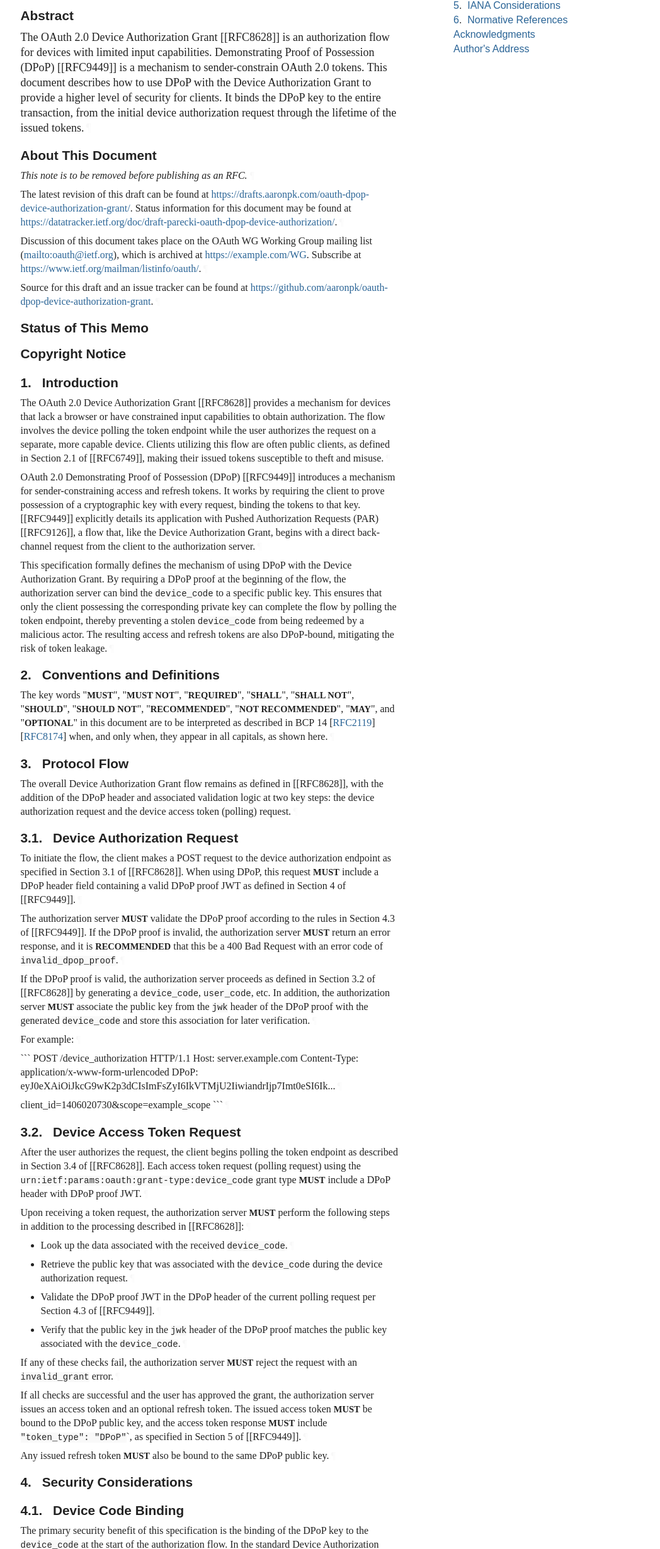
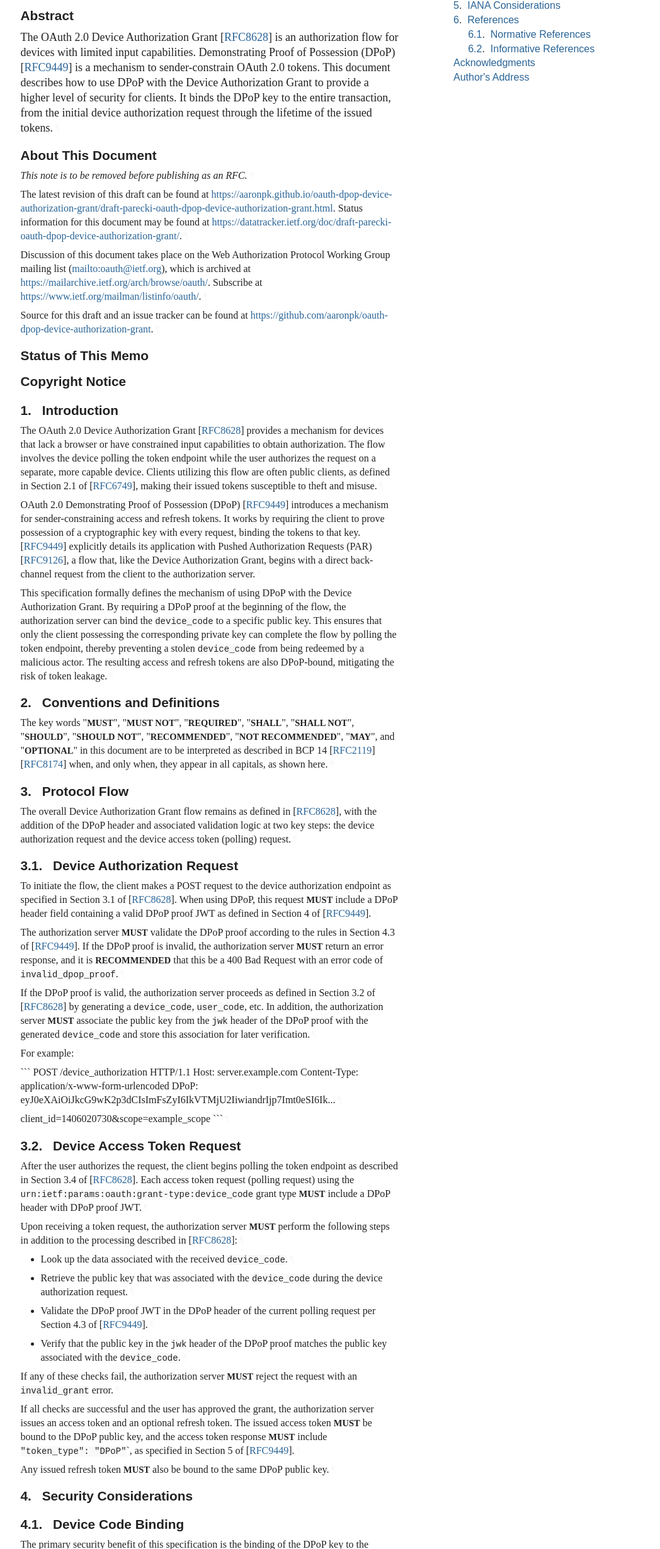
Before and after one commit to aaronpk/oauth-dpop-device-authorization-grant, a plain HTML site: page draft-parecki-oauth-dpop-device-authorization-grant.html in a window 1280 px wide. Shown: the part 340-2800 px from the top of the page at 63% size, without its empty margins (92-1140 px from the left). Drawn offline with Linux system fonts and the light colour scheme; a web font is replaced by a local one.

Commit message:
Script updating gh-pages from 6cc5b36. [ci skip]

```diff
--- a/draft-parecki-oauth-dpop-device-authorization-grant.html
+++ b/draft-parecki-oauth-dpop-device-authorization-grant.html
@@ -7,9 +7,9 @@
 <title>DPoP for the OAuth 2.0 Device Authorization Grant</title>
 <meta content="Aaron Parecki" name="author">
 <meta content="
-       The OAuth 2.0 Device Authorization Grant [[RFC8628]] is an
+       The OAuth 2.0 Device Authorization Grant   is an
 authorization flow for devices with limited input capabilities.
-Demonstrating Proof of Possession (DPoP) [[RFC9449]] is a mechanism
+Demonstrating Proof of Possession (DPoP)   is a mechanism
 to sender-constrain OAuth 2.0 tokens. This document describes how to
 use DPoP with the Device Authorization Grant to provide a higher
 level of security for clients. It binds the DPoP key to the entire transaction,
@@ -20,7 +20,7 @@ the issued tokens.
 <meta content="oauth" name="keyword">
 <meta content="device" name="keyword">
 <meta content="dpop" name="keyword">
-<meta content="draft-parecki-oauth-dpop-device-authorization-grant" name="ietf.draft">
+<meta content="draft-parecki-oauth-dpop-device-authorization-grant-latest" name="ietf.draft">
 <!-- Generator version information:
   xml2rfc 3.30.2
     Python 3.12.11
@@ -1065,9 +1065,9 @@ svg :is([fill="white"], [fill^="#fff"]) {
 <div id="internal-metadata" class="document-information">
 <dl id="identifiers">
 <dt class="label-workgroup">Workgroup:</dt>
-<dd class="workgroup">OAuth WG</dd>
+<dd class="workgroup">Web Authorization Protocol</dd>
 <dt class="label-internet-draft">Internet-Draft:</dt>
-<dd class="internet-draft">draft-parecki-oauth-dpop-device-authorization-grant</dd>
+<dd class="internet-draft">draft-parecki-oauth-dpop-device-authorization-grant-latest</dd>
 <dt class="label-published">Published:</dt>
 <dd class="published">
 <time datetime="2025-09-20" class="published">20 September 2025</time>
@@ -1088,9 +1088,9 @@ svg :is([fill="white"], [fill^="#fff"]) {
 <h1 id="title">DPoP for the OAuth 2.0 Device Authorization Grant</h1>
 <section id="section-abstract">
       <h2 id="abstract"><a href="#abstract" class="selfRef">Abstract</a></h2>
-<p id="section-abstract-1">The OAuth 2.0 Device Authorization Grant [[RFC8628]] is an
+<p id="section-abstract-1">The OAuth 2.0 Device Authorization Grant <span>[<a href="#RFC8628" class="cite xref">RFC8628</a>]</span> is an
 authorization flow for devices with limited input capabilities.
-Demonstrating Proof of Possession (DPoP) [[RFC9449]] is a mechanism
+Demonstrating Proof of Possession (DPoP) <span>[<a href="#RFC9449" class="cite xref">RFC9449</a>]</span> is a mechanism
 to sender-constrain OAuth 2.0 tokens. This document describes how to
 use DPoP with the Device Authorization Grant to provide a higher
 level of security for clients. It binds the DPoP key to the entire transaction,
@@ -1103,12 +1103,12 @@ the issued tokens.<a href="#section-abstract-1" class="pilcrow">¶</a></p>
       </h2>
 <p id="section-note.1-1">This note is to be removed before publishing as an RFC.<a href="#section-note.1-1" class="pilcrow">¶</a></p>
 <p id="section-note.1-2">
-        The latest revision of this draft can be found at <span><a href="https://drafts.aaronpk.com/oauth-dpop-device-authorization-grant/">https://drafts.aaronpk.com/oauth-dpop-device-authorization-grant/</a></span>.
-        Status information for this document may be found at <span><a href="https://datatracker.ietf.org/doc/draft-parecki-oauth-dpop-device-authorization/">https://datatracker.ietf.org/doc/draft-parecki-oauth-dpop-device-authorization/</a></span>.<a href="#section-note.1-2" class="pilcrow">¶</a></p>
+        The latest revision of this draft can be found at <span><a href="https://aaronpk.github.io/oauth-dpop-device-authorization-grant/draft-parecki-oauth-dpop-device-authorization-grant.html">https://aaronpk.github.io/oauth-dpop-device-authorization-grant/draft-parecki-oauth-dpop-device-authorization-grant.html</a></span>.
+        Status information for this document may be found at <span><a href="https://datatracker.ietf.org/doc/draft-parecki-oauth-dpop-device-authorization-grant/">https://datatracker.ietf.org/doc/draft-parecki-oauth-dpop-device-authorization-grant/</a></span>.<a href="#section-note.1-2" class="pilcrow">¶</a></p>
 <p id="section-note.1-3">
         Discussion of this document takes place on the
-        OAuth WG Working Group mailing list (<span><a href="mailto:oauth@ietf.org">mailto:oauth@ietf.org</a></span>),
-        which is archived at <span><a href="https://example.com/WG">https://example.com/WG</a></span>.
+        Web Authorization Protocol Working Group mailing list (<span><a href="mailto:oauth@ietf.org">mailto:oauth@ietf.org</a></span>),
+        which is archived at <span><a href="https://mailarchive.ietf.org/arch/browse/oauth/">https://mailarchive.ietf.org/arch/browse/oauth/</a></span>.
         Subscribe at <span><a href="https://www.ietf.org/mailman/listinfo/oauth/">https://www.ietf.org/mailman/listinfo/oauth/</a></span>.<a href="#section-note.1-3" class="pilcrow">¶</a></p>
 <p id="section-note.1-4">Source for this draft and an issue tracker can be found at
         <span><a href="https://github.com/aaronpk/oauth-dpop-device-authorization-grant">https://github.com/aaronpk/oauth-dpop-device-authorization-grant</a></span>.<a href="#section-note.1-4" class="pilcrow">¶</a></p>
@@ -1196,7 +1196,15 @@ the issued tokens.<a href="#section-abstract-1" class="pilcrow">¶</a></p>
             <p id="section-toc.1-1.5.1"><a href="#section-5" class="auto internal xref">5</a>.  <a href="#name-iana-considerations" class="internal xref">IANA Considerations</a></p>
 </li>
           <li class="compact toc ulBare ulEmpty" id="section-toc.1-1.6">
-            <p id="section-toc.1-1.6.1"><a href="#section-6" class="auto internal xref">6</a>.  <a href="#name-normative-references" class="internal xref">Normative References</a></p>
+            <p id="section-toc.1-1.6.1"><a href="#section-6" class="auto internal xref">6</a>.  <a href="#name-references" class="internal xref">References</a></p>
+<ul class="compact toc ulBare ulEmpty">
+<li class="compact toc ulBare ulEmpty" id="section-toc.1-1.6.2.1">
+                <p id="section-toc.1-1.6.2.1.1"><a href="#section-6.1" class="auto internal xref">6.1</a>.  <a href="#name-normative-references" class="internal xref">Normative References</a></p>
+</li>
+              <li class="compact toc ulBare ulEmpty" id="section-toc.1-1.6.2.2">
+                <p id="section-toc.1-1.6.2.2.1"><a href="#section-6.2" class="auto internal xref">6.2</a>.  <a href="#name-informative-references" class="internal xref">Informative References</a></p>
+</li>
+            </ul>
 </li>
           <li class="compact toc ulBare ulEmpty" id="section-toc.1-1.7">
             <p id="section-toc.1-1.7.1"><a href="#appendix-A" class="auto internal xref"></a><a href="#name-acknowledgments" class="internal xref">Acknowledgments</a></p>
@@ -1213,19 +1221,19 @@ the issued tokens.<a href="#section-abstract-1" class="pilcrow">¶</a></p>
       <h2 id="name-introduction">
 <a href="#section-1" class="section-number selfRef">1. </a><a href="#name-introduction" class="section-name selfRef">Introduction</a>
       </h2>
-<p id="section-1-1">The OAuth 2.0 Device Authorization Grant [[RFC8628]] provides a mechanism
+<p id="section-1-1">The OAuth 2.0 Device Authorization Grant <span>[<a href="#RFC8628" class="cite xref">RFC8628</a>]</span> provides a mechanism
 for devices that lack a browser or have constrained input capabilities
 to obtain authorization. The flow involves the device polling the token
 endpoint while the user authorizes the request on a separate, more
 capable device. Clients utilizing this flow are often public clients,
-as defined in Section 2.1 of [[RFC6749]], making their issued tokens
+as defined in Section 2.1 of <span>[<a href="#RFC6749" class="cite xref">RFC6749</a>]</span>, making their issued tokens
 susceptible to theft and misuse.<a href="#section-1-1" class="pilcrow">¶</a></p>
-<p id="section-1-2">OAuth 2.0 Demonstrating Proof of Possession (DPoP) [[RFC9449]]
+<p id="section-1-2">OAuth 2.0 Demonstrating Proof of Possession (DPoP) <span>[<a href="#RFC9449" class="cite xref">RFC9449</a>]</span>
 introduces a mechanism for sender-constraining access and refresh
 tokens. It works by requiring the client to prove possession of a
 cryptographic key with every request, binding the tokens to that key.
-[[RFC9449]] explicitly details its application with Pushed Authorization
-Requests (PAR) [[RFC9126]], a flow that, like the Device Authorization
+<span>[<a href="#RFC9449" class="cite xref">RFC9449</a>]</span> explicitly details its application with Pushed Authorization
+Requests (PAR) <span>[<a href="#RFC9126" class="cite xref">RFC9126</a>]</span>, a flow that, like the Device Authorization
 Grant, begins with a direct back-channel request from the client to the
 authorization server.<a href="#section-1-2" class="pilcrow">¶</a></p>
 <p id="section-1-3">This specification formally defines the mechanism of using DPoP with the Device
@@ -1255,7 +1263,7 @@ appear in all capitals, as shown here.<a href="#section-2-1" class="pilcrow">¶<
 <a href="#section-3" class="section-number selfRef">3. </a><a href="#name-protocol-flow" class="section-name selfRef">Protocol Flow</a>
       </h2>
 <p id="section-3-1">The overall Device Authorization Grant flow remains as defined in
-[[RFC8628]], with the addition of the DPoP header and associated
+<span>[<a href="#RFC8628" class="cite xref">RFC8628</a>]</span>, with the addition of the DPoP header and associated
 validation logic at two key steps: the device authorization request and
 the device access token (polling) request.<a href="#section-3-1" class="pilcrow">¶</a></p>
 <div id="device-authorization-request">
@@ -1264,16 +1272,16 @@ the device access token (polling) request.<a href="#section-3-1" class="pilcrow"
 <a href="#section-3.1" class="section-number selfRef">3.1. </a><a href="#name-device-authorization-reques" class="section-name selfRef">Device Authorization Request</a>
         </h3>
 <p id="section-3.1-1">To initiate the flow, the client makes a POST request to the device
-authorization endpoint as specified in Section 3.1 of [[RFC8628]]. When
+authorization endpoint as specified in Section 3.1 of <span>[<a href="#RFC8628" class="cite xref">RFC8628</a>]</span>. When
 using DPoP, this request <span class="bcp14">MUST</span> include a DPoP header field containing a
-valid DPoP proof JWT as defined in Section 4 of [[RFC9449]].<a href="#section-3.1-1" class="pilcrow">¶</a></p>
+valid DPoP proof JWT as defined in Section 4 of <span>[<a href="#RFC9449" class="cite xref">RFC9449</a>]</span>.<a href="#section-3.1-1" class="pilcrow">¶</a></p>
 <p id="section-3.1-2">The authorization server <span class="bcp14">MUST</span> validate the DPoP proof according to the
-rules in Section 4.3 of [[RFC9449]]. If the DPoP proof is invalid, the
+rules in Section 4.3 of <span>[<a href="#RFC9449" class="cite xref">RFC9449</a>]</span>. If the DPoP proof is invalid, the
 authorization server <span class="bcp14">MUST</span> return an error response, and it is
 <span class="bcp14">RECOMMENDED</span> that this be a 400 Bad Request with an error code of
 <code>invalid_dpop_proof</code>.<a href="#section-3.1-2" class="pilcrow">¶</a></p>
 <p id="section-3.1-3">If the DPoP proof is valid, the authorization server proceeds as defined
-in Section 3.2 of [[RFC8628]] by generating a <code>device_code</code>, <code>user_code</code>,
+in Section 3.2 of <span>[<a href="#RFC8628" class="cite xref">RFC8628</a>]</span> by generating a <code>device_code</code>, <code>user_code</code>,
 etc. In addition, the authorization server <span class="bcp14">MUST</span> associate the public key
 from the <code>jwk</code> header of the DPoP proof with the generated <code>device_code</code>
 and store this association for later verification.<a href="#section-3.1-3" class="pilcrow">¶</a></p>
@@ -1293,12 +1301,12 @@ DPoP: eyJ0eXAiOiJkcG9wK2p3dCIsImFsZyI6IkVTMjU2IiwiandrIjp7Imt0eSI6Ik...<a href="
 <a href="#section-3.2" class="section-number selfRef">3.2. </a><a href="#name-device-access-token-request" class="section-name selfRef">Device Access Token Request</a>
         </h3>
 <p id="section-3.2-1">After the user authorizes the request, the client begins polling the
-token endpoint as described in Section 3.4 of [[RFC8628]]. Each access
+token endpoint as described in Section 3.4 of <span>[<a href="#RFC8628" class="cite xref">RFC8628</a>]</span>. Each access
 token request (polling request) using the
 <code>urn:ietf:params:oauth:grant-type:device_code</code> grant type <span class="bcp14">MUST</span> include a
 DPoP header with DPoP proof JWT.<a href="#section-3.2-1" class="pilcrow">¶</a></p>
 <p id="section-3.2-2">Upon receiving a token request, the authorization server <span class="bcp14">MUST</span> perform
-the following steps in addition to the processing described in [[RFC8628]]:<a href="#section-3.2-2" class="pilcrow">¶</a></p>
+the following steps in addition to the processing described in <span>[<a href="#RFC8628" class="cite xref">RFC8628</a>]</span>:<a href="#section-3.2-2" class="pilcrow">¶</a></p>
 <ul class="normal">
 <li class="normal" id="section-3.2-3.1">
             <p id="section-3.2-3.1.1">Look up the data associated with the received <code>device_code</code>.<a href="#section-3.2-3.1.1" class="pilcrow">¶</a></p>
@@ -1307,7 +1315,7 @@
             <p id="section-3.2-3.2.1">Retrieve the public key that was associated with the <code>device_code</code> during the device authorization request.<a href="#section-3.2-3.2.1" class="pilcrow">¶</a></p>
 </li>
           <li class="normal" id="section-3.2-3.3">
-            <p id="section-3.2-3.3.1">Validate the DPoP proof JWT in the DPoP header of the current polling request per Section 4.3 of [[RFC9449]].<a href="#section-3.2-3.3.1" class="pilcrow">¶</a></p>
+            <p id="section-3.2-3.3.1">Validate the DPoP proof JWT in the DPoP header of the current polling request per Section 4.3 of <span>[<a href="#RFC9449" class="cite xref">RFC9449</a>]</span>.<a href="#section-3.2-3.3.1" class="pilcrow">¶</a></p>
 </li>
           <li class="normal" id="section-3.2-3.4">
             <p id="section-3.2-3.4.1">Verify that the public key in the <code>jwk</code> header of the DPoP proof matches the public key associated with the <code>device_code</code>.<a href="#section-3.2-3.4.1" class="pilcrow">¶</a></p>
@@ -1319,7 +1327,7 @@ the request with an <code>invalid_grant</code> error.<a href="#section-3.2-4" cl
 authorization server issues an access token and an optional refresh
 token. The issued access token <span class="bcp14">MUST</span> be bound to the DPoP public key,
 and the access token response <span class="bcp14">MUST</span> include <code>"token_type": "DPoP"</code>`, as
-specified in Section 5 of [[RFC9449]].<a href="#section-3.2-5" class="pilcrow">¶</a></p>
+specified in Section 5 of <span>[<a href="#RFC9449" class="cite xref">RFC9449</a>]</span>.<a href="#section-3.2-5" class="pilcrow">¶</a></p>
 <p id="section-3.2-6">Any issued refresh token <span class="bcp14">MUST</span> also be bound to the same DPoP public key.<a href="#section-3.2-6" class="pilcrow">¶</a></p>
 </section>
 </div>
@@ -1359,7 +1367,7 @@ from initiating a device flow and using DPoP correctly. It protects the
 integrity of a single authorization flow by ensuring the same cryptographic
 identity (the DPoP key pair) is used throughout. It is not a client
 authentication mechanism. As such, the security considerations for public
-clients in Section 5 of [[RFC8628]] and [[RFC9700]] remain relevant.<a href="#section-4.2-1" class="pilcrow">¶</a></p>
+clients in Section 5 of <span>[<a href="#RFC8628" class="cite xref">RFC8628</a>]</span> and <span>[<a href="#RFC9700" class="cite xref">RFC9700</a>]</span> remain relevant.<a href="#section-4.2-1" class="pilcrow">¶</a></p>
 </section>
 </div>
 <div id="general-dpop-considerations">
@@ -1367,7 +1375,7 @@
         <h3 id="name-general-dpop-considerations">
 <a href="#section-4.3" class="section-number selfRef">4.3. </a><a href="#name-general-dpop-considerations" class="section-name selfRef">General DPoP Considerations</a>
         </h3>
-<p id="section-4.3-1">All security considerations from [[RFC9449]] apply, including those
+<p id="section-4.3-1">All security considerations from <span>[<a href="#RFC9449" class="cite xref">RFC9449</a>]</span> apply, including those
 regarding DPoP proof replay, nonce usage, signature algorithms, and the
 need to protect the private key on the client device.<a href="#section-4.3-1" class="pilcrow">¶</a></p>
 </section>
@@ -1382,21 +1390,57 @@ need to protect the private key on the client device.<a href="#section-4.3-1" cl
 <p id="section-5-1">This document has no IANA actions.<a href="#section-5-1" class="pilcrow">¶</a></p>
 </section>
 </div>
+<div id="sec-combined-references">
+<section id="section-6">
+      <h2 id="name-references">
+<a href="#section-6" class="section-number selfRef">6. </a><a href="#name-references" class="section-name selfRef">References</a>
+      </h2>
 <div id="sec-normative-references">
-<section id="section-6">
-      <h2 id="name-normative-references">
-<a href="#section-6" class="section-number selfRef">6. </a><a href="#name-normative-references" class="section-name selfRef">Normative References</a>
-      </h2>
+<section id="section-6.1">
+        <h3 id="name-normative-references">
+<a href="#section-6.1" class="section-number selfRef">6.1. </a><a href="#name-normative-references" class="section-name selfRef">Normative References</a>
+        </h3>
 <dl class="references">
 <dt id="RFC2119">[RFC2119]</dt>
-      <dd>
+        <dd>
 <span class="refAuthor">Bradner, S.</span>, <span class="refTitle">"Key words for use in RFCs to Indicate Requirement Levels"</span>, <span class="seriesInfo">BCP 14</span>, <span class="seriesInfo">RFC 2119</span>, <span class="seriesInfo">DOI 10.17487/RFC2119</span>, <time datetime="1997-03" class="refDate">March 1997</time>, <span>&lt;<a href="https://www.rfc-editor.org/rfc/rfc2119">https://www.rfc-editor.org/rfc/rfc2119</a>&gt;</span>. </dd>
 <dd class="break"></dd>
+<dt id="RFC6749">[RFC6749]</dt>
+        <dd>
+<span class="refAuthor">Hardt, D., Ed.</span>, <span class="refTitle">"The OAuth 2.0 Authorization Framework"</span>, <span class="seriesInfo">RFC 6749</span>, <span class="seriesInfo">DOI 10.17487/RFC6749</span>, <time datetime="2012-10" class="refDate">October 2012</time>, <span>&lt;<a href="https://www.rfc-editor.org/rfc/rfc6749">https://www.rfc-editor.org/rfc/rfc6749</a>&gt;</span>. </dd>
+<dd class="break"></dd>
 <dt id="RFC8174">[RFC8174]</dt>
-    <dd>
+        <dd>
 <span class="refAuthor">Leiba, B.</span>, <span class="refTitle">"Ambiguity of Uppercase vs Lowercase in RFC 2119 Key Words"</span>, <span class="seriesInfo">BCP 14</span>, <span class="seriesInfo">RFC 8174</span>, <span class="seriesInfo">DOI 10.17487/RFC8174</span>, <time datetime="2017-05" class="refDate">May 2017</time>, <span>&lt;<a href="https://www.rfc-editor.org/rfc/rfc8174">https://www.rfc-editor.org/rfc/rfc8174</a>&gt;</span>. </dd>
 <dd class="break"></dd>
+<dt id="RFC8628">[RFC8628]</dt>
+        <dd>
+<span class="refAuthor">Denniss, W.</span>, <span class="refAuthor">Bradley, J.</span>, <span class="refAuthor">Jones, M.</span>, and <span class="refAuthor">H. Tschofenig</span>, <span class="refTitle">"OAuth 2.0 Device Authorization Grant"</span>, <span class="seriesInfo">RFC 8628</span>, <span class="seriesInfo">DOI 10.17487/RFC8628</span>, <time datetime="2019-08" class="refDate">August 2019</time>, <span>&lt;<a href="https://www.rfc-editor.org/rfc/rfc8628">https://www.rfc-editor.org/rfc/rfc8628</a>&gt;</span>. </dd>
+<dd class="break"></dd>
+<dt id="RFC9449">[RFC9449]</dt>
+        <dd>
+<span class="refAuthor">Fett, D.</span>, <span class="refAuthor">Campbell, B.</span>, <span class="refAuthor">Bradley, J.</span>, <span class="refAuthor">Lodderstedt, T.</span>, <span class="refAuthor">Jones, M.</span>, and <span class="refAuthor">D. Waite</span>, <span class="refTitle">"OAuth 2.0 Demonstrating Proof of Possession (DPoP)"</span>, <span class="seriesInfo">RFC 9449</span>, <span class="seriesInfo">DOI 10.17487/RFC9449</span>, <time datetime="2023-09" class="refDate">September 2023</time>, <span>&lt;<a href="https://www.rfc-editor.org/rfc/rfc9449">https://www.rfc-editor.org/rfc/rfc9449</a>&gt;</span>. </dd>
+<dd class="break"></dd>
+<dt id="RFC9700">[RFC9700]</dt>
+      <dd>
+<span class="refAuthor">Lodderstedt, T.</span>, <span class="refAuthor">Bradley, J.</span>, <span class="refAuthor">Labunets, A.</span>, and <span class="refAuthor">D. Fett</span>, <span class="refTitle">"Best Current Practice for OAuth 2.0 Security"</span>, <span class="seriesInfo">BCP 240</span>, <span class="seriesInfo">RFC 9700</span>, <span class="seriesInfo">DOI 10.17487/RFC9700</span>, <time datetime="2025-01" class="refDate">January 2025</time>, <span>&lt;<a href="https://www.rfc-editor.org/rfc/rfc9700">https://www.rfc-editor.org/rfc/rfc9700</a>&gt;</span>. </dd>
+<dd class="break"></dd>
 </dl>
+</section>
+</div>
+<div id="sec-informative-references">
+<section id="section-6.2">
+        <h3 id="name-informative-references">
+<a href="#section-6.2" class="section-number selfRef">6.2. </a><a href="#name-informative-references" class="section-name selfRef">Informative References</a>
+        </h3>
+<dl class="references">
+<dt id="RFC9126">[RFC9126]</dt>
+      <dd>
+<span class="refAuthor">Lodderstedt, T.</span>, <span class="refAuthor">Campbell, B.</span>, <span class="refAuthor">Sakimura, N.</span>, <span class="refAuthor">Tonge, D.</span>, and <span class="refAuthor">F. Skokan</span>, <span class="refTitle">"OAuth 2.0 Pushed Authorization Requests"</span>, <span class="seriesInfo">RFC 9126</span>, <span class="seriesInfo">DOI 10.17487/RFC9126</span>, <time datetime="2021-09" class="refDate">September 2021</time>, <span>&lt;<a href="https://www.rfc-editor.org/rfc/rfc9126">https://www.rfc-editor.org/rfc/rfc9126</a>&gt;</span>. </dd>
+<dd class="break"></dd>
+</dl>
+</section>
+</div>
 </section>
 </div>
 <div id="acknowledgments">
```
Also changed, not shown: draft-parecki-oauth-dpop-device-authorization-grant.txt.
